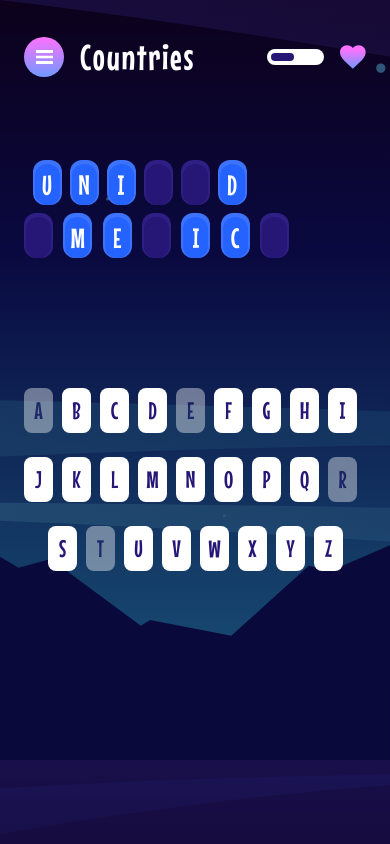
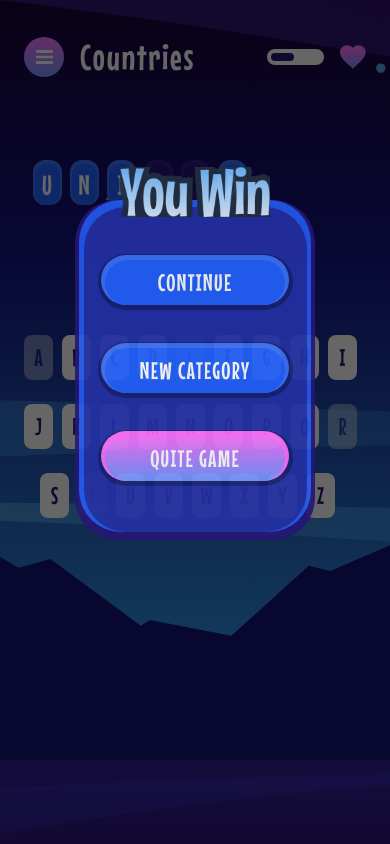
Before and after one commit to Philip-Machar/Hangman, a React (Vite) app: page / in a window 390 px wide. Built offline with nearby package versions, Linux system fonts and the light colour scheme.

Commit message:
Complete mobile debugging

```diff
--- a/src/components/Intro.jsx
+++ b/src/components/Intro.jsx
@@ -3,7 +3,7 @@ import PlayButton from "./PlayButton";
 
 const Intro = () => {
   return (
-    <div className="bg-[#261676] sm:w-[90%] sm:h-auto w-[240px] h-[340px] md:w-[592px] md:h-[500px] rounded-[42px] flex justify-center relative opacity-90">
+    <div className="bg-[#261676] w-[240px] h-[340px] md:w-[592px] md:h-[500px] rounded-[42px] flex justify-center relative opacity-90">
       <div className="bg-[#2463FF] w-[232px] h-[332px] md:w-[575px] md:h-[485px] rounded-[42px] flex justify-center absolute top-0 bg-opacity-90">
         <div className="bg-[#261676] w-[223px] h-[325px] md:w-[560px] md:h-[470px] rounded-[42px] absolute bottom-0 bg-opacity-60 flex flex-col justify-center items-center">
           <img src="/assets/images/logo.svg" alt="hangman logo" className="w-[150px] md:w-[356px] absolute top-[-40px] md:top-[-100px]" />
--- a/src/components/Paused.jsx
+++ b/src/components/Paused.jsx
@@ -1,31 +1,31 @@
 const Paused = () => {
   return (
     <div className="absolute top-[200px] md:top-[350px]">
-        <div className="bg-[#261676] w-[324px] h-[481px] md:w-[592px] md:h-[445px] rounded-[42px] md:rounded-[70px] flex justify-center relative opacity-90 z-20">
-            <div className="bg-[#2463FF] w-[315px] h-[470px] md:w-[578px] md:h-[432px] rounded-[42px] md:rounded-[70px] flex justify-center absolute top-0 bg-opacity-90">
-                <div className="bg-[#261676] w-[306px] h-[459px] md:w-[566px] md:h-[420px] rounded-[42px] md:rounded-[70px] absolute bottom-0 bg-opacity-60 flex flex-col justify-center items-center gap-8">
-                    <img src="/assets/images/Paused.png" alt="hangman logo" className="absolute top-[-70px] w-[250px] md:w-[265px]" />
+        <div className="bg-[#261676] w-[240px] h-[340px] md:w-[592px] md:h-[445px] rounded-[42px] md:rounded-[70px] flex justify-center relative opacity-90 z-20">
+            <div className="bg-[#2463FF] w-[232px] h-[332px] md:w-[578px] md:h-[432px] rounded-[42px] md:rounded-[70px] flex justify-center absolute top-0 bg-opacity-90">
+                <div className="bg-[#261676] w-[223px] h-[325px] md:w-[566px] md:h-[420px] rounded-[42px] md:rounded-[70px] absolute bottom-0 bg-opacity-60 flex flex-col justify-center items-center gap-8">
+                    <img src="/assets/images/Paused.png" alt="hangman logo" className="absolute top-[-40px] w-[150px] md:w-[265px]" />
                     {/* button 1*/}
-                    <div className="text-white bg-black w-[260px] h-[62px] rounded-[42px] flex justify-center relative bg-opacity-30">
-                        <div className="bg-[#3d73fb] w-[252px] h-[56px] rounded-[42px] absolute top-[1.5px] flex justify-center">
+                    <div className="text-white bg-black w-[195px] h-[56px] rounded-[42px] flex justify-center relative bg-opacity-30">
+                        <div className="bg-[#3d73fb] w-[188px] h-[50px] rounded-[42px] absolute top-[1.5px] flex justify-center">
                             <div className="w-full h-full rounded-[42px] flex justify-center items-center relative">
-                                <div className="bg-[#2463FF] w-[244px] h-[50px] rounded-[42px] absolute bottom-0 grid place-content-center text-3xl tracking-wider">CONTINUE</div>
+                                <div className="bg-[#2463FF] w-[180px] h-[45px] rounded-[42px] absolute bottom-0 grid place-content-center text-2xl tracking-wider">CONTINUE</div>
                             </div>
                         </div>
                     </div>
                     {/* button 1*/}
-                    <div className="text-white bg-black w-[260px] h-[62px] rounded-[42px] flex justify-center relative bg-opacity-30">
-                        <div className="bg-[#3d73fb] w-[252px] h-[56px] rounded-[42px] absolute top-[1.5px] flex justify-center">
+                    <div className="text-white bg-black w-[195px] h-[56px] rounded-[42px] flex justify-center relative bg-opacity-30">
+                        <div className="bg-[#3d73fb] w-[188px] h-[50px] rounded-[42px] absolute top-[1.5px] flex justify-center">
                             <div className="w-full h-full rounded-[42px] flex justify-center items-center relative">
-                                <div className="bg-[#2463FF] w-[244px] h-[50px] rounded-[42px] absolute bottom-0 grid place-content-center text-3xl tracking-wider">NEW CATEGORY</div>
+                                <div className="bg-[#2463FF] w-[180px] h-[45px] rounded-[42px] absolute bottom-0 grid place-content-center text-2xl tracking-wider">NEW CATEGORY</div>
                             </div>
                         </div>
                     </div>
                     {/* button 3*/}
-                    <div className="text-white bg-black w-[260px] h-[62px] rounded-[42px] flex justify-center relative bg-opacity-30">
-                        <div className="bg-[#FE71FE] w-[252px] h-[56px] rounded-[42px] absolute top-[1.5px] flex justify-center">
+                    <div className="text-white bg-black w-[195px] h-[56px] rounded-[42px] flex justify-center relative bg-opacity-30">
+                        <div className="bg-[#FE71FE] w-[188px] h-[50px] rounded-[42px] absolute top-[1.5px] flex justify-center">
                             <div className="w-full h-full rounded-[42px] flex justify-center items-center relative">
-                                <div className="bg-gradient-to-b from-[#FE71FE] to-[#7199FF] w-[244px] h-[50px] rounded-[42px] absolute bottom-0 grid place-content-center text-3xl tracking-wider">QUITE GAME</div>
+                                <div className="bg-gradient-to-b from-[#FE71FE] to-[#7199FF] w-[180px] h-[45px] rounded-[42px] absolute bottom-0 grid place-content-center text-2xl tracking-wider">QUITE GAME</div>
                             </div>
                         </div>
                     </div>
--- a/src/components/YouLose.jsx
+++ b/src/components/YouLose.jsx
@@ -1,31 +1,31 @@
 const YouLose = () => {
   return (
     <div className="absolute top-[200px] md:top-[350px]">
-        <div className="bg-[#261676] w-[324px] h-[481px] md:w-[592px] md:h-[445px] rounded-[42px] md:rounded-[70px] flex justify-center relative opacity-90 z-20">
-        <div className="bg-[#2463FF] w-[315px] h-[470px] md:w-[578px] md:h-[432px] rounded-[42px] md:rounded-[70px] flex justify-center absolute top-0 bg-opacity-90">
-            <div className="bg-[#261676] w-[306px] h-[459px] md:w-[566px] md:h-[420px] rounded-[42px] md:rounded-[70px] absolute bottom-0 bg-opacity-60 flex flex-col justify-center items-center gap-8">
-                <img src="/assets/images/you-lose-icon.png" alt="hangman logo" className="absolute top-[-70px] w-[250px] md:w-[265px]" />
+        <div className="bg-[#261676] w-[240px] h-[340px] md:w-[592px] md:h-[445px] rounded-[42px] md:rounded-[70px] flex justify-center relative opacity-90 z-20">
+        <div className="bg-[#2463FF] w-[232px] h-[332px] md:w-[578px] md:h-[432px] rounded-[42px] md:rounded-[70px] flex justify-center absolute top-0 bg-opacity-90">
+            <div className="bg-[#261676] w-[223px] h-[325px] md:w-[566px] md:h-[420px] rounded-[42px] md:rounded-[70px] absolute bottom-0 bg-opacity-60 flex flex-col justify-center items-center gap-8">
+                <img src="/assets/images/you-lose-icon.png" alt="hangman logo" className="absolute top-[-40px] w-[150px] md:w-[265px]" />
                 {/* button 1*/}
-                <div className="text-white bg-black w-[260px] h-[62px] rounded-[42px] flex justify-center relative bg-opacity-30">
-                    <div className="bg-[#3d73fb] w-[252px] h-[56px] rounded-[42px] absolute top-[1.5px] flex justify-center">
+                <div className="text-white bg-black w-[195px] h-[56px] rounded-[42px] flex justify-center relative bg-opacity-30">
+                    <div className="bg-[#3d73fb] w-[188px] h-[50px] rounded-[42px] absolute top-[1.5px] flex justify-center">
                         <div className="w-full h-full rounded-[42px] flex justify-center items-center relative">
-                            <div className="bg-[#2463FF] w-[244px] h-[50px] rounded-[42px] absolute bottom-0 grid place-content-center text-3xl tracking-wider">CONTINUE</div>
+                            <div className="bg-[#2463FF] w-[244px] h-[50px] rounded-[42px] absolute bottom-0 grid place-content-center text-2xl tracking-wider">CONTINUE</div>
                         </div>
                     </div>
                 </div>
                 {/* button 1*/}
-                <div className="text-white bg-black w-[260px] h-[62px] rounded-[42px] flex justify-center relative bg-opacity-30">
-                    <div className="bg-[#3d73fb] w-[252px] h-[56px] rounded-[42px] absolute top-[1.5px] flex justify-center">
+                <div className="text-white bg-black w-[195px] h-[56px] rounded-[42px] flex justify-center relative bg-opacity-30">
+                    <div className="bg-[#3d73fb] w-[188px] h-[50px] rounded-[42px] absolute top-[1.5px] flex justify-center">
                         <div className="w-full h-full rounded-[42px] flex justify-center items-center relative">
-                            <div className="bg-[#2463FF] w-[244px] h-[50px] rounded-[42px] absolute bottom-0 grid place-content-center text-3xl tracking-wider">NEW CATEGORY</div>
+                            <div className="bg-[#2463FF] w-[244px] h-[50px] rounded-[42px] absolute bottom-0 grid place-content-center text-2xl tracking-wider">NEW CATEGORY</div>
                         </div>
                     </div>
                 </div>
                 {/* button 3*/}
-                <div className="text-white bg-black w-[260px] h-[62px] rounded-[42px] flex justify-center relative bg-opacity-30">
-                    <div className="bg-[#FE71FE] w-[252px] h-[56px] rounded-[42px] absolute top-[1.5px] flex justify-center">
+                <div className="text-white bg-black w-[195px] h-[56px] rounded-[42px] flex justify-center relative bg-opacity-30">
+                    <div className="bg-[#FE71FE] w-[188px] h-[50px] rounded-[42px] absolute top-[1.5px] flex justify-center">
                         <div className="w-full h-full rounded-[42px] flex justify-center items-center relative">
-                            <div className="bg-gradient-to-b from-[#FE71FE] to-[#7199FF] w-[244px] h-[50px] rounded-[42px] absolute bottom-0 grid place-content-center text-3xl tracking-wider">QUITE GAME</div>
+                            <div className="bg-gradient-to-b from-[#FE71FE] to-[#7199FF] w-[244px] h-[50px] rounded-[42px] absolute bottom-0 grid place-content-center text-2xl tracking-wider">QUITE GAME</div>
                         </div>
                     </div>
                 </div>
--- a/src/components/YouWin.jsx
+++ b/src/components/YouWin.jsx
@@ -1,31 +1,31 @@
 const YouWin = () => {
   return (
     <div className="absolute top-[200px] md:top-[350px]">
-        <div className="bg-[#261676] w-[324px] h-[481px] md:w-[592px] md:h-[445px] rounded-[42px] md:rounded-[70px] flex justify-center relative opacity-90 z-20">
-        <div className="bg-[#2463FF] w-[315px] h-[470px] md:w-[578px] md:h-[432px] rounded-[42px] md:rounded-[70px] flex justify-center absolute top-0 bg-opacity-90">
-            <div className="bg-[#261676] w-[306px] h-[459px] md:w-[566px] md:h-[420px] rounded-[42px] md:rounded-[70px] absolute bottom-0 bg-opacity-60 flex flex-col justify-center items-center gap-8">
-                <img src="/assets/images/you-win-logo.png" alt="hangman logo" className="absolute top-[-70px] w-[250px] md:w-[265px]" />
+        <div className="bg-[#261676] w-[240px] h-[340px] md:w-[592px] md:h-[445px] rounded-[42px] md:rounded-[70px] flex justify-center relative opacity-90 z-20">
+        <div className="bg-[#2463FF] w-[232px] h-[332px] md:w-[578px] md:h-[432px] rounded-[42px] md:rounded-[70px] flex justify-center absolute top-0 bg-opacity-90">
+            <div className="bg-[#261676] w-[223px] h-[325px] md:w-[566px] md:h-[420px] rounded-[42px] md:rounded-[70px] absolute bottom-0 bg-opacity-60 flex flex-col justify-center items-center gap-8">
+                <img src="/assets/images/you-win-logo.png" alt="hangman logo" className="absolute top-[-40px] w-[150px] md:w-[265px]" />
                 {/* button 1*/}
-                <div className="text-white bg-black w-[260px] h-[62px] rounded-[42px] flex justify-center relative bg-opacity-30">
-                    <div className="bg-[#3d73fb] w-[252px] h-[56px] rounded-[42px] absolute top-[1.5px] flex justify-center">
+                <div className="text-white bg-black w-[195px] h-[56px] rounded-[42px] flex justify-center relative bg-opacity-30">
+                    <div className="bg-[#3d73fb] w-[188px] h-[50px] rounded-[42px] absolute top-[1.5px] flex justify-center">
                         <div className="w-full h-full rounded-[42px] flex justify-center items-center relative">
-                            <div className="bg-[#2463FF] w-[244px] h-[50px] rounded-[42px] absolute bottom-0 grid place-content-center text-3xl tracking-wider">CONTINUE</div>
+                            <div className="bg-[#2463FF] w-[180px] h-[45px] rounded-[42px] absolute bottom-0 grid place-content-center text-2xl tracking-wider">CONTINUE</div>
                         </div>
                     </div>
                 </div>
                 {/* button 1*/}
-                <div className="text-white bg-black w-[260px] h-[62px] rounded-[42px] flex justify-center relative bg-opacity-30">
-                    <div className="bg-[#3d73fb] w-[252px] h-[56px] rounded-[42px] absolute top-[1.5px] flex justify-center">
+                <div className="text-white bg-black w-[195px] h-[56px] rounded-[42px] flex justify-center relative bg-opacity-30">
+                    <div className="bg-[#3d73fb] w-[188px] h-[50px] rounded-[42px] absolute top-[1.5px] flex justify-center">
                         <div className="w-full h-full rounded-[42px] flex justify-center items-center relative">
-                            <div className="bg-[#2463FF] w-[244px] h-[50px] rounded-[42px] absolute bottom-0 grid place-content-center text-3xl tracking-wider">NEW CATEGORY</div>
+                            <div className="bg-[#2463FF] w-[180px] h-[45px] rounded-[42px] absolute bottom-0 grid place-content-center text-2xl tracking-wider">NEW CATEGORY</div>
                         </div>
                     </div>
                 </div>
                 {/* button 3*/}
-                <div className="text-white bg-black w-[260px] h-[62px] rounded-[42px] flex justify-center relative bg-opacity-30">
-                    <div className="bg-[#FE71FE] w-[252px] h-[56px] rounded-[42px] absolute top-[1.5px] flex justify-center">
+                <div className="text-white bg-black w-[195px] h-[56px] rounded-[42px] flex justify-center relative bg-opacity-30">
+                    <div className="bg-[#FE71FE] w-[188px] h-[50px] rounded-[42px] absolute top-[1.5px] flex justify-center">
                         <div className="w-full h-full rounded-[42px] flex justify-center items-center relative">
-                            <div className="bg-gradient-to-b from-[#FE71FE] to-[#7199FF] w-[244px] h-[50px] rounded-[42px] absolute bottom-0 grid place-content-center text-3xl tracking-wider">QUITE GAME</div>
+                            <div className="bg-gradient-to-b from-[#FE71FE] to-[#7199FF] w-[180px] h-[45px] rounded-[42px] absolute bottom-0 grid place-content-center text-2xl tracking-wider">QUITE GAME</div>
                         </div>
                     </div>
                 </div>
--- a/src/pages/GamePage.jsx
+++ b/src/pages/GamePage.jsx
@@ -5,10 +5,10 @@ import YouWin from "../components/YouWin"
 const GamePage = () => {
   return (
     <div className="bg-[url(/assets/images/background-mobile.svg)] md:bg-[url(/assets/images/background-tablet.svg)] lg:bg-[url(/assets/images/background-desktop.svg)] bg-cover bg-center h-screen relative flex flex-col items-center">
-      <div class="absolute inset-0 bg-black/50"></div>
-      {/* <div class="absolute inset-0 bg-black/60 z-20"></div> */}
+      {/* <div class="absolute inset-0 bg-black/50"></div> */}
+      <div class="absolute inset-0 bg-black/60 z-20"></div>
       {/* <Paused /> */}
-      {/* <YouWin /> */}
+      <YouWin />
       {/* <YouLose /> */}
       {/* Head */}
       <div className="absolute top-[30px] md:top-[78px] px-6 md:px-12 flex justify-between w-full">
@@ -47,29 +47,6 @@ const GamePage = () => {
                 <div className="w-[25px] h-[41px] md:w-[78px] md:h-[105px] bg-[#2463FF] rounded-xl md:rounded-[30px] text-white grid place-content-center text-[28px] md:text-[64px] absolute bottom-0">D</div>
             </div>
         </div>
-        <div className="grid grid-cols-9 gap-3">
-            <div className="w-[29px] h-[45px] md:w-[88px] md:h-[112px] bg-[#2f1e83] flex justify-center rounded-xl md:rounded-[30px] relative">
-                <div className="w-[25px] h-[41px] md:w-[78px] md:h-[105px] bg-[#261676] rounded-xl md:rounded-[30px] text-white grid place-content-center text-[28px] md:text-[64px] absolute bottom-0"></div>
-            </div>
-            <div className="w-[29px] h-[45px] md:w-[88px] md:h-[112px] bg-[#3d73fb] flex justify-center rounded-xl md:rounded-[30px] relative">
-                <div className="w-[25px] h-[41px] md:w-[78px] md:h-[105px] bg-[#2463FF] rounded-xl md:rounded-[30px] text-white grid place-content-center text-[28px] md:text-[64px] absolute bottom-0">M</div>
-            </div>
-            <div className="w-[29px] h-[45px] md:w-[88px] md:h-[112px] bg-[#3d73fb] flex justify-center rounded-xl md:rounded-[30px] relative">
-                <div className="w-[25px] h-[41px] md:w-[78px] md:h-[105px] bg-[#2463FF] rounded-xl md:rounded-[30px] text-white grid place-content-center text-[28px] md:text-[64px] absolute bottom-0">E</div>
-            </div>
-            <div className="w-[29px] h-[45px] md:w-[88px] md:h-[112px] bg-[#2f1e83] flex justify-center rounded-xl md:rounded-[30px] relative">
-                <div className="w-[25px] h-[41px] md:w-[78px] md:h-[105px] bg-[#261676] rounded-xl md:rounded-[30px] text-white grid place-content-center text-[28px] md:text-[64px] absolute bottom-0"></div>
-            </div>
-            <div className="w-[29px] h-[45px] md:w-[88px] md:h-[112px] bg-[#3d73fb] flex justify-center rounded-xl md:rounded-[30px] relative">
-                <div className="w-[25px] h-[41px] md:w-[78px] md:h-[105px] bg-[#2463FF] rounded-xl md:rounded-[30px] text-white grid place-content-center text-[28px] md:text-[64px] absolute bottom-0">I</div>
-            </div>
-            <div className="w-[29px] h-[45px] md:w-[88px] md:h-[112px] bg-[#3d73fb] flex justify-center rounded-xl md:rounded-[30px] relative">
-                <div className="w-[25px] h-[41px] md:w-[78px] md:h-[105px] bg-[#2463FF] rounded-xl md:rounded-[30px] text-white grid place-content-center text-[28px] md:text-[64px] absolute bottom-0">C</div>
-            </div>
-            <div className="w-[29px] h-[45px] md:w-[88px] md:h-[112px] bg-[#2f1e83] flex justify-center rounded-xl md:rounded-[30px] relative">
-                <div className="w-[25px] h-[41px] md:w-[78px] md:h-[105px] bg-[#261676] rounded-xl md:rounded-[30px] text-white grid place-content-center text-[28px] md:text-[64px] absolute bottom-0"></div>
-            </div>
-        </div>
       </div>
       {/* Letters */}
       <div className="w-full px-6 md:px-12 mt-[130px] grid gap-6">
@@ -95,7 +72,7 @@ const GamePage = () => {
             <div className="w-[29px] h-[45px] md:w-[64px] md:h-[84px] bg-white text-[#261676] text-[24px] md:text-[42px] rounded-lg md:rounded-[20px] grid place-content-center cursor-pointer">Q</div>
             <div className="w-[29px] h-[45px] md:w-[64px] md:h-[84px] bg-white text-[#261676] text-[24px] md:text-[42px] rounded-lg md:rounded-[20px] grid place-content-center cursor-pointer opacity-40">R</div>
         </div>
-        <div className="grid grid-cols-9 translate-x-6 md:translate-x-9 z-10">
+        <div className="grid grid-cols-9 translate-x-4 md:translate-x-9 z-10">
             <div className="w-[29px] h-[45px] md:w-[64px] md:h-[84px] bg-white text-[#261676] text-[24px] md:text-[42px] rounded-lg md:rounded-[20px] grid place-content-center cursor-pointer">S</div>
             <div className="w-[29px] h-[45px] md:w-[64px] md:h-[84px] bg-white text-[#261676] text-[24px] md:text-[42px] rounded-lg md:rounded-[20px] grid place-content-center cursor-pointer opacity-40">T</div>
             <div className="w-[29px] h-[45px] md:w-[64px] md:h-[84px] bg-white text-[#261676] text-[24px] md:text-[42px] rounded-lg md:rounded-[20px] grid place-content-center cursor-pointer">U</div>
```
